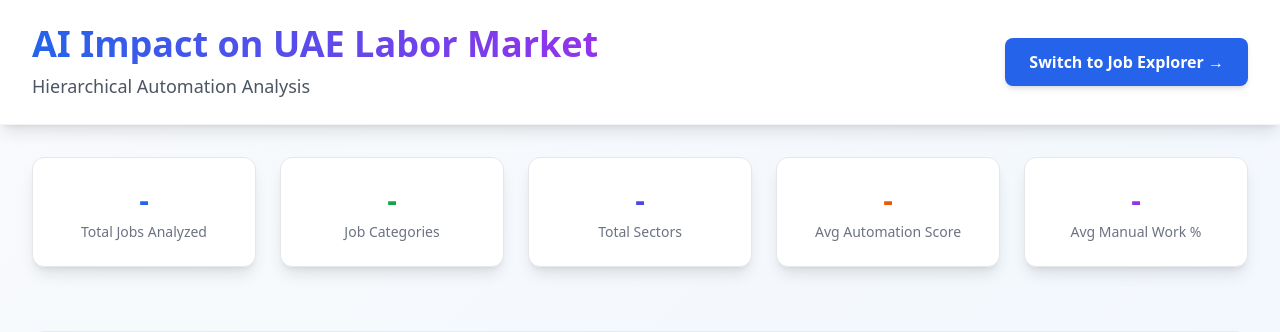
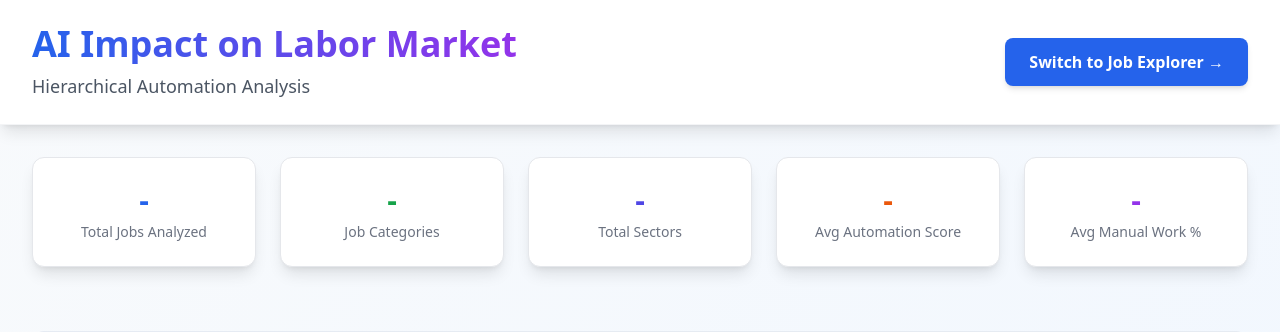
Before and after one commit to AhmedHabashy/ORF-JobMarket-Results, a Flask app: page / in a window 1280 px wide. Shown: the top 332 px of the page. Run offline with Flask 3, Linux system fonts and the light colour scheme; some libraries are stand-ins or nearby versions.

Commit message:
updated title and header

```diff
--- a/templates/analysis_dashboard.html
+++ b/templates/analysis_dashboard.html
@@ -3,7 +3,8 @@
 <head>
     <meta charset="UTF-8">
     <meta name="viewport" content="width=device-width, initial-scale=1.0">
-    <title>AI Impact on UAE Labor Market - Analysis Dashboard</title>
+    <!-- <title>AI Impact on UAE Labor Market - Analysis Dashboard</title> -->
+    <title>AI Impact on Labor Market - Analysis Dashboard</title>
     <script src="https://cdn.tailwindcss.com"></script>
     <script src="https://cdn.jsdelivr.net/npm/chart.js"></script>
     <script src="https://d3js.org/d3.v7.min.js"></script>
@@ -154,7 +155,8 @@
         <div class="max-w-7xl mx-auto px-4 sm:px-6 lg:px-8 py-6">
             <div class="flex justify-between items-center">
                 <div class="text-left">
-                    <h1 class="text-4xl font-bold bg-gradient-to-r from-blue-600 to-purple-600 bg-clip-text text-transparent">AI Impact on UAE Labor Market</h1>
+                    <!-- <h1 class="text-4xl font-bold bg-gradient-to-r from-blue-600 to-purple-600 bg-clip-text text-transparent">AI Impact on UAE Labor Market</h1> -->
+                    <h1 class="text-4xl font-bold bg-gradient-to-r from-blue-600 to-purple-600 bg-clip-text text-transparent">AI Impact on Labor Market</h1>
                     <p class="mt-2 text-lg text-gray-600">Hierarchical Automation Analysis</p>
                 </div>
                 <div class="text-right">
--- a/templates/job_explorer.html
+++ b/templates/job_explorer.html
@@ -3,7 +3,8 @@
 <head>
     <meta charset="UTF-8">
     <meta name="viewport" content="width=device-width, initial-scale=1.0">
-    <title>AI Impact on UAE Labor Market - Job Explorer</title>
+    <!-- <title>AI Impact on UAE Labor Market - Job Explorer</title> -->
+    <title>AI Impact on Labor Market - Job Explorer</title>
     <script src="https://cdn.tailwindcss.com"></script>
     <script src="https://cdn.jsdelivr.net/npm/chart.js"></script>
 
@@ -91,7 +92,8 @@
         <div class="max-w-7xl mx-auto px-4 sm:px-6 lg:px-8 py-6">
              <div class="flex justify-between items-center">
                 <div class="text-left">
-                    <h1 class="text-4xl font-bold bg-gradient-to-r from-blue-600 to-purple-600 bg-clip-text text-transparent">AI Impact on UAE Labor Market</h1>
+                    <!-- <h1 class="text-4xl font-bold bg-gradient-to-r from-blue-600 to-purple-600 bg-clip-text text-transparent">AI Impact on UAE Labor Market</h1> -->
+                    <h1 class="text-4xl font-bold bg-gradient-to-r from-blue-600 to-purple-600 bg-clip-text text-transparent">AI Impact on Labor Market</h1>
                     <p class="mt-2 text-lg text-gray-600">Job & Task Explorer</p>
                 </div>
                 <div class="text-right">
```
